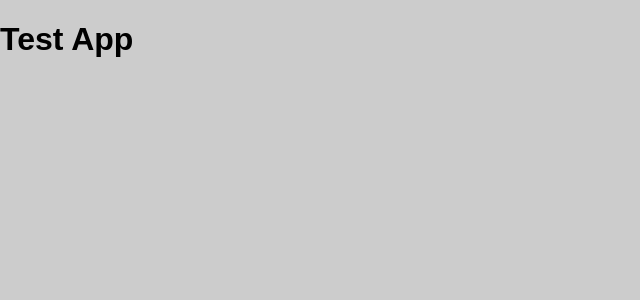
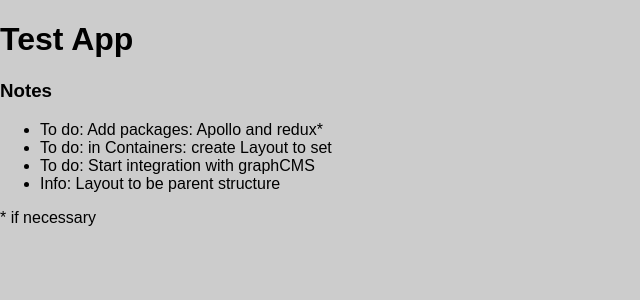
Before and after one commit to gromstone/headless_react, a React app: page / in a window 1280 px wide. Shown: the top 300 px of the page, without its empty margins (0-640 px from the left). Built offline with nearby package versions, Linux system fonts and the light colour scheme.

Commit message:
To dos
info and todos.
Layout folder and js file added

Co-Authored-By: Ankita Sharma <er.ankitasharma15@gmail.com>

```diff
--- a/src/App.js
+++ b/src/App.js
@@ -1,13 +1,12 @@
 import React, { Component } from 'react';
+import Layout from './Containers/Layout/Layout'
 
 
 class App extends Component {
     render() {
 
         return (
-            <div>
-                <h1>Test App</h1>
-            </div>
+            <Layout/>
         );
     }
 }
--- /dev/null
+++ b/src/Containers/Layout/Layout.js
@@ -0,0 +1,28 @@
+import React, { Component } from 'react';
+
+
+class Layout extends Component {
+    state = {
+
+    }
+
+    render() {
+
+        return (
+            <div>
+                <h1>Test App</h1>
+                <h3>Notes</h3>
+                <ul>
+                    <li>To do: Add packages: Apollo and redux*</li>
+                    <li>To do: in Containers: create Layout to set</li>
+                    <li>To do: Start integration with graphCMS</li>
+                    <li>Info: Layout to be parent structure </li>
+                </ul>
+
+                <p>* if necessary</p>
+            </div>
+        );
+    }
+}
+
+export default Layout;
```
